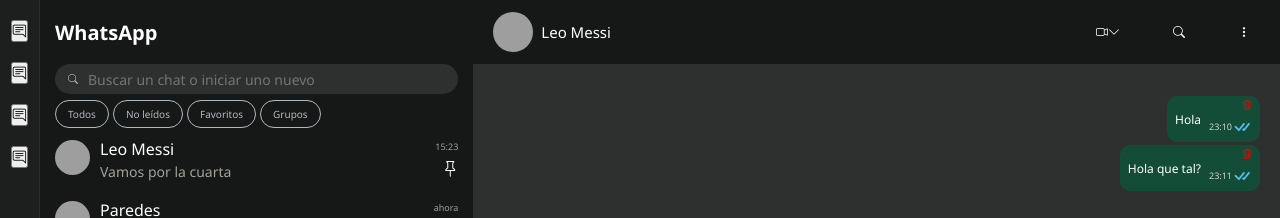
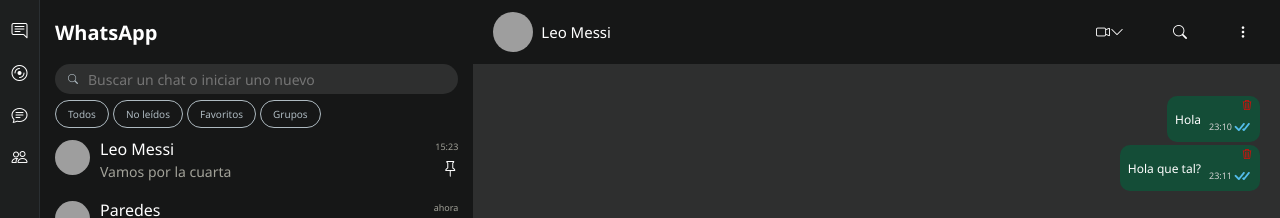
Before and after one commit to mansillalucianodamian/TrabajoPracticoFinal, a React (Vite) app: page /contact/1/messages in a window 1280 px wide. Shown: the top 218 px of the page. Built offline with nearby package versions, Linux system fonts and the light colour scheme; grey boxes are pictures that could not be loaded.

Commit message:
Versel json config

```diff
--- a/package.json
+++ b/package.json
@@ -13,6 +13,7 @@
     "bootstrap-icons": "^1.13.1",
     "react": "^19.1.0",
     "react-dom": "^19.1.0",
+    "react-icon": "^1.0.0",
     "react-router": "^7.6.3"
   },
   "devDependencies": {
--- a/src/App.jsx
+++ b/src/App.jsx
@@ -1,9 +1,11 @@
-import React, {useState} from 'react'
+import React, {useContext, useState} from 'react'
 import { Route, Routes } from 'react-router'
 import ContactScreen from './Screens/ContactScreen/ContactScreen'
 import ChatSCreen from './Screens/ChatScreen/ChatScreen'
 
+
 const App = () => {
+
 	return (
 	<div>
 		<Routes>
--- a/src/Components/ContactItem/ContactItem.jsx
+++ b/src/Components/ContactItem/ContactItem.jsx
@@ -20,7 +20,7 @@
 
       <div className='contact_status'>
         <span className='contact_last_connection'>{contact.lastConnection}</span>
-        <span><i class="bi bi-pin"></i></span>
+        <span><i className="bi bi-pin"></i></span>
 
       </div>
 
--- a/src/Context/AppThemeContext.jsx
+++ /dev/null
@@ -1,16 +0,0 @@
-import React, { createContext, useState } from "react";
-
-const AppThemeContext = createContext
-
-const AppThemeContextProvider = ({children}) => {
-    const [app_theme, setAppTheme] = useState("dark")
-    return
-        <AppThemeContext.Provider>
-            value = {
-            {
-                app_theme: app_theme,
-            }}
-        </AppThemeContext.Provider>
-}
-
-export default AppThemeContextProvider
--- a/src/Screens/ChatScreen/ChatScreen.css
+++ b/src/Screens/ChatScreen/ChatScreen.css
@@ -35,11 +35,13 @@
 }
 
 .sidebar_icons_top {
+    background-color: none;
+    border: none;
     display: flex;
     flex-direction: column;
     gap: 20px;
     align-items: center;
-
+    color: white;
 }
 
 .sidebar_bottom {
@@ -214,14 +216,6 @@
     border-radius: 50%;
 }
 
-.buttons {
-    display: flex;
-    flex-direction: row;
-    gap: 8px;
-    color: white;
-    font-size: 12px;
-    font-weight: 200;
-}
 
 .options-wrapper {
     position: relative;
--- a/src/Screens/ChatScreen/ChatScreen.jsx
+++ b/src/Screens/ChatScreen/ChatScreen.jsx
@@ -61,10 +61,10 @@
             <div className="sidebar">
                 <div className="sidebar_header">
                     <div className="sidebar_icons_top">
-                        <button title="Chats"><i class="bi bi-chat-right-text"></i></button>
-                        <button title="Estado"><i class="bi bi-chat-right-text"></i></button>
-                        <button title="Canales"><i class="bi bi-chat-right-text"></i></button>
-                        <button title="Comunidad"><i class="bi bi-chat-right-text"></i></button>
+                        <i className="bi bi-chat-right-text"></i>
+                        <i className="bi bi-disc"></i>
+                        <i className="bi bi-chat-text"></i>
+                        <i className="bi bi-people"></i>
                     </div>
                     <div className="sidebar_bottom">
                         <i class="bi bi-gear"></i>
--- a/src/main.jsx
+++ b/src/main.jsx
@@ -7,8 +7,8 @@
 createRoot(document.getElementById('root')).render(
     // BrowserRouter:Nos habilita a usar las herramientas de react router
     <BrowserRouter>
-        <ContactContextProvider>
-            <App />
-        </ContactContextProvider>
+            <ContactContextProvider>
+                <App />
+            </ContactContextProvider>
     </BrowserRouter>
 )
```
Also changed, not shown: src/constanst/Icons.jsx (added, +7 -0 lines), vercel.json (added), 1 other file (tests, documents, lock files or other folders).
